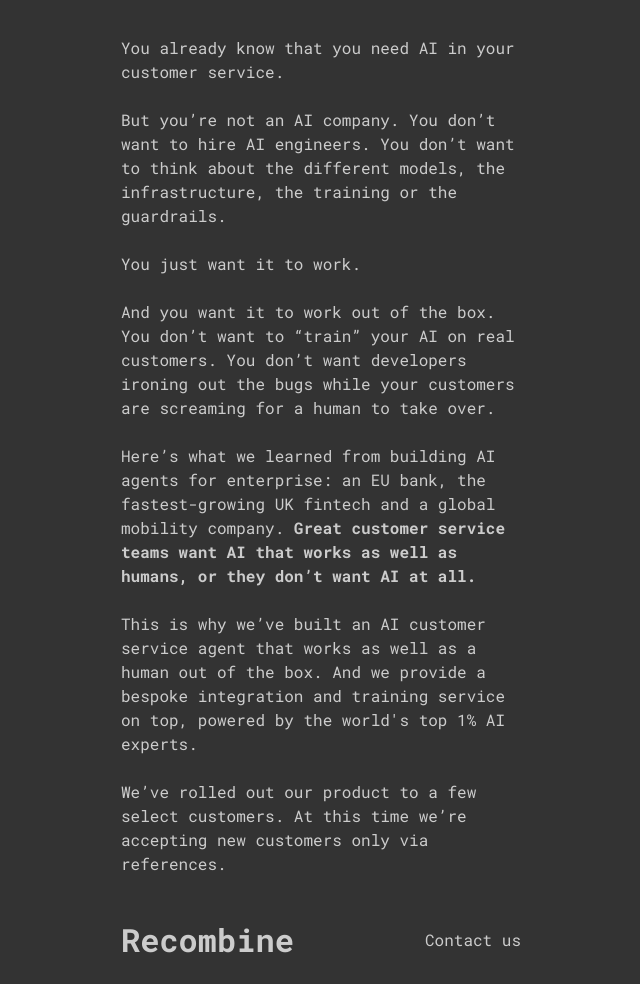
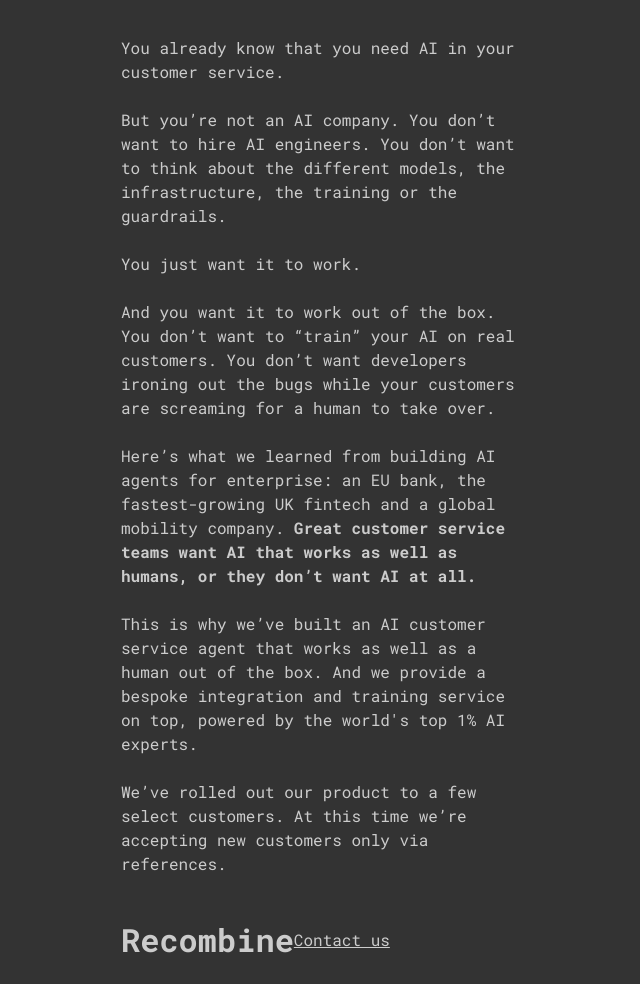
Before and after one commit to recombine-ai/getbuilt-ai.github.io, a plain HTML site: page index.html in a window 1280 px wide. Shown: the whole page, without its empty margins (319-959 px from the left). Drawn offline with Linux system fonts and the light colour scheme.

Commit message:
Update index.html

```diff
--- a/index.html
+++ b/index.html
@@ -21,7 +21,7 @@
         }
         .footer {
             display: flex;
-            justify-content: space-between;
+            justify-content: baseline;
             align-items: center;
             margin-top: 40px;
             flex-wrap: nowrap;
@@ -38,7 +38,7 @@
         }
         a {
             color: #CCCCCC;
-            text-decoration: none;
+            text-decoration: underline;
         }
         .footer a:hover {
             color: #FFFFFF;
```
